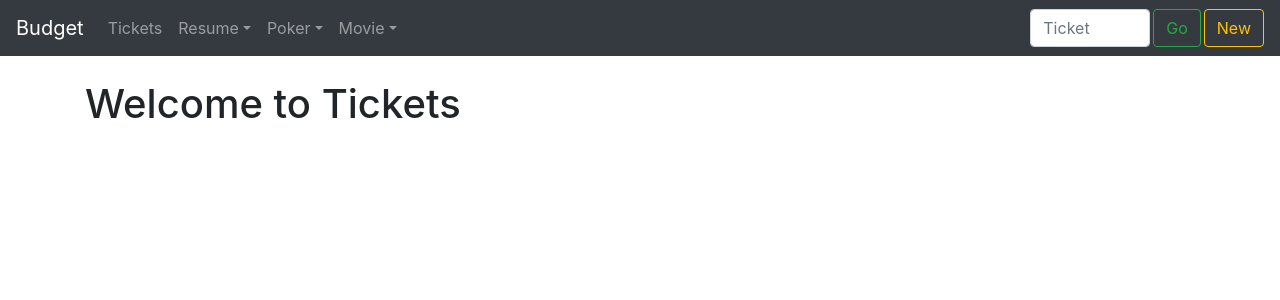
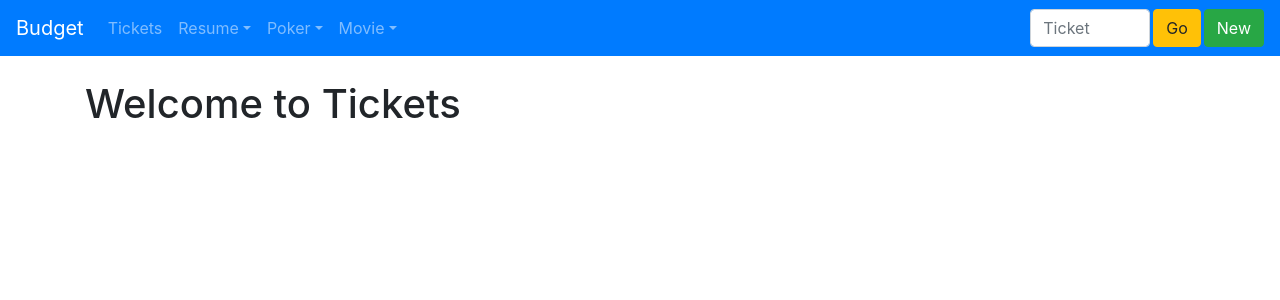
Before and after one commit to hpbrasileiro09/3Flask, a Flask app: page / in a window 1280 px wide. Shown: the top 300 px of the page. Run offline with Flask 2, Linux system fonts and the light colour scheme; some libraries are stand-ins or nearby versions.

Commit message:
Ajustes legais

```diff
--- a/app.py
+++ b/app.py
@@ -607,7 +607,7 @@ def tickets():
             if len(busca) > 0:
                 _where += " AND subject LIKE '%{}%'".format(busca)
         else:
-            _where += "WHERE subject LIKE '%{}%'".format(busca)
+            _where += f"WHERE (subject LIKE '%{busca}%' OR notes LIKE '%{busca}%' OR actions LIKE '%{busca}%' OR description LIKE '%{busca}%')"
         _sql = "SELECT *, Cast ((JulianDay('now') - JulianDay(dt_ticket)) As Integer) AS Tempo FROM tickets {} ORDER BY dt_ticket DESC".format(_where)
         conn = get_db_connection()
         tickets = conn.execute(_sql).fetchall()
@@ -615,7 +615,7 @@ def tickets():
         return render_template('tickets.html', tickets=tickets, status=get_status_all(),
             effort=get_effort(), dt_ini=dt_ini, dt_fim=dt_fim, busca=busca)
     else:
-        dias = 7
+        dias = 396
         hoje = date.today()
         days_to_subtract = dias
         dt_ini = hoje - timedelta(days=days_to_subtract)
--- a/static/css/base.css
+++ b/static/css/base.css
@@ -16,3 +16,10 @@ body {
 	font-family: sans-serif, Tahoma;
 	color: #000;
 }
+
+.textareaX {
+	resize: none;
+	overflow: hidden;
+	min-height: 50px;
+	max-height: 100px;
+}
--- a/templates/base.html
+++ b/templates/base.html
@@ -16,7 +16,7 @@
 
     <header>
 
-    <nav class="navbar navbar-expand-md navbar-dark bg-dark fixed-top">
+    <nav class="navbar navbar-expand-md navbar-dark bg-primary fixed-top">
       <a class="navbar-brand" href="{{ url_for('index')}}">Budget</a>
       <button class="navbar-toggler" type="button" data-toggle="collapse" data-target="#navbarsExampleDefault" aria-controls="navbarsExampleDefault" aria-expanded="false" aria-label="Toggle navigation">
         <span class="navbar-toggler-icon"></span>
@@ -60,8 +60,8 @@
         -->
         <form class="form-inline my-2 my-lg-0" action="{{ url_for('busca') }}" method="POST">
           <input class="form-control me-2" style="width: 120px;" name="number" type="text" placeholder="Ticket" aria-label="Ticket">
-          <button class="btn btn-outline-success" style="margin-left: 3px;" type="submit">Go</button>
-          <a class="btn btn-outline-warning no-wrap" style="margin-left: 3px;" href="{{ url_for('create')}}">New</a>
+          <button class="btn btn-warning" style="margin-left: 3px;" type="submit">Go</button>
+          <a class="btn btn-success no-wrap" style="margin-left: 3px;" href="{{ url_for('create')}}">New</a>
         </form>
       </div>
     </nav>
@@ -83,6 +83,30 @@
 
     <script type="text/javascript" language="javascript">
         jQuery(document).ready(function($) {
+
+          function auto_grow(element) {
+            element.style.height = "5px";
+            element.style.height = (element.scrollHeight)+"px";
+          }
+
+          $(".txarea0").bind("input", function(e) {
+            while( $(this).outerHeight() < this.scrollHeight +
+                  parseFloat($(this).css("borderTopWidth")) +
+                  parseFloat($(this).css("borderBottomWidth"))
+                  && $(this).height() < 500 // Altura máxima
+            ) {
+                $(this).height($(this).height()+1);
+            };
+          });
+
+          $('.txarea1').on('keyup onpaste', function () {
+            var alturaScroll = this.scrollHeight;
+            var alturaCaixa = $(this).height();
+            if (alturaScroll > (alturaCaixa + 10)) {
+                if (alturaScroll > 500) return;
+                $(this).css('height', alturaScroll);
+            }
+          });
 
           $('#dt_tickets').DataTable({
               "iDisplayLength": 13,
--- a/templates/edit.html
+++ b/templates/edit.html
@@ -88,7 +88,7 @@
             <div class="form-group">
                 <label for="notes">Notes</label>
                 <textarea name="notes" placeholder="Notes"
-                          class="form-control">{{ ticket['notes'] }}</textarea>
+                          class="form-control txarea1">{{ ticket['notes'] }}</textarea>
             </div>
         </div>
         <div class="col">
@@ -105,7 +105,7 @@
             <div class="form-group">
                 <label for="resume">Description</label>
                 <textarea name="resume" placeholder="Resume"
-                          class="form-control">{{ ticket['resume'] }}</textarea>
+                          class="form-control txarea">{{ ticket['resume'] }}</textarea>
             </div>
         </div>
         <div class="col">
```
